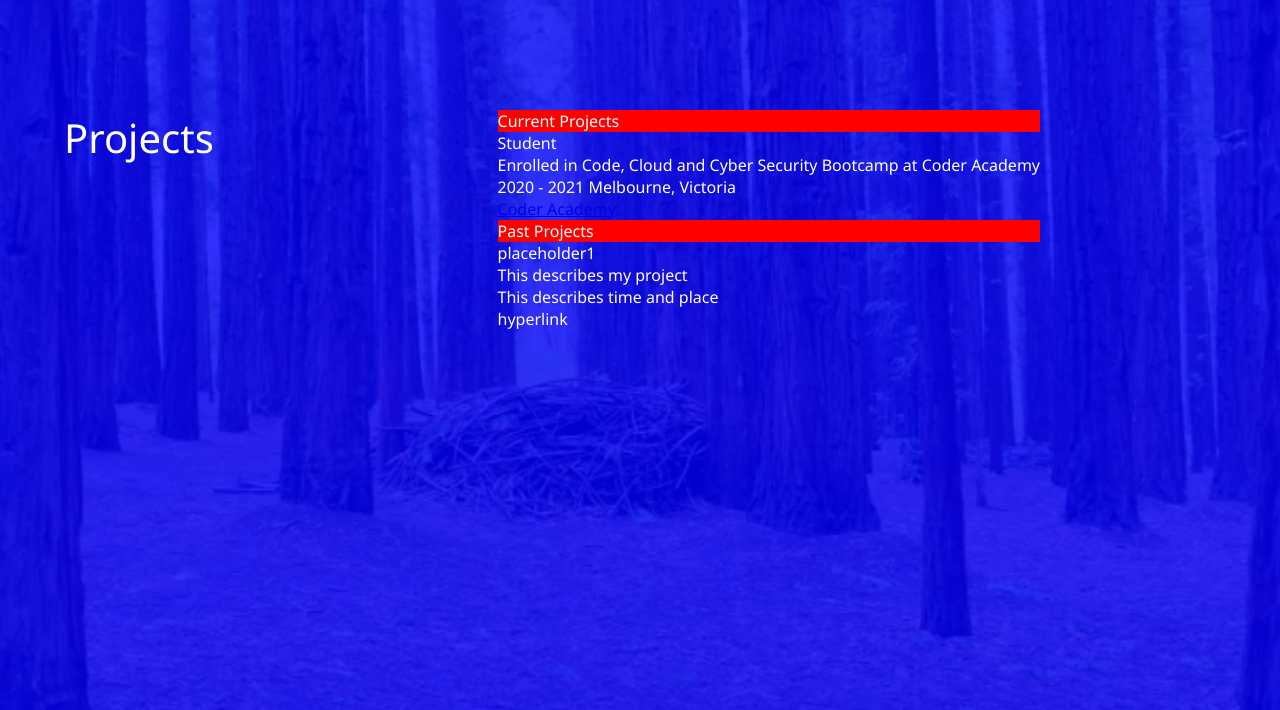
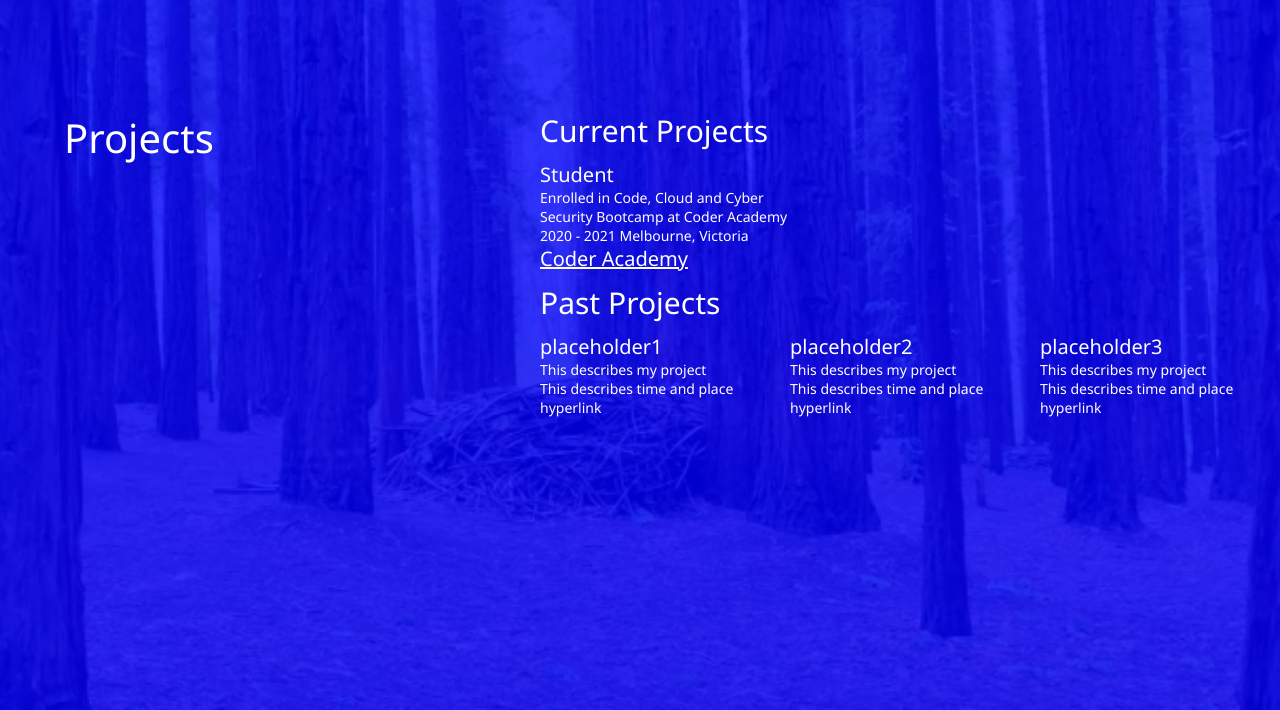
Before and after one commit to seanremenyi/Portfolio, a plain HTML site: page projects.html in a window 1280 px wide. Shown: the part 90-800 px from the top of the page. Drawn offline with Linux system fonts and the light colour scheme.

Commit message:
finished projects page

```diff
--- a/projects.html
+++ b/projects.html
@@ -30,17 +30,29 @@
             <div id="title">Projects</div>
             <div id="text">
                    <div class="subtitle one">Current Projects</div>
-                        <div id="one">Student
-                            <div id="description">Enrolled in Code, Cloud and Cyber Security Bootcamp at Coder Academy</div>
-                            <div id="details">2020 - 2021   Melbourne, Victoria</div>
+                        <div class="subtitle2 one">Student
+                            <div class="description">Enrolled in Code, Cloud and Cyber Security Bootcamp at Coder Academy</div>
+                            <div class="details">2020 - 2021   Melbourne, Victoria</div>
                             <a href="https://coderacademy.edu.au/coding-courses/cyber-security-course#:~:text=Overview,the%20world's%20fastest%20growing%20industries." target="_blank">Coder Academy</a>
                         </div>
                    <div class="subtitle two">Past Projects</div>
-                   <div id="two">placeholder1
-                         <div id="description">This describes my project</div>
-                         <div id="details two">This describes time and place</div>
-                         <div id="details twotwo">hyperlink</div>
+                   <div class="contain">
+                    <div class="subtitle2 two">placeholder1
+                         <div class="description">This describes my project</div>
+                         <div class="details two">This describes time and place</div>
+                         <div class="details twotwo">hyperlink</div>
                     </div>
+                    <div class="subtitle2 two">placeholder2
+                         <div class="description">This describes my project</div>
+                         <div class="details two">This describes time and place</div>
+                         <div class="details twotwo">hyperlink</div>
+                    </div>
+                    <div class="subtitle2 two">placeholder3
+                         <div class="description">This describes my project</div>
+                         <div class="details two">This describes time and place</div>
+                         <div class="details twotwo">hyperlink</div>
+                    </div>
+</div>
                     </div>
         </section>
     </body>
--- a/stylesprojects.css
+++ b/stylesprojects.css
@@ -64,9 +64,24 @@ body {
 #text{
     position:absolute;
     top:25%;
-    right: calc(50% - 400px);
+    left: calc(50% - 100px);
     font-size:16px;
 }
 .subtitle{
-    background-color: red;
+    font-size:30px;
+    padding-bottom: 10px;
 }
+.subtitle2{
+  font-size:20px;
+  width:250px;
+  padding-bottom: 10px;
+}
+.contain{
+  display:flex;
+}
+.subtitle2 a{
+  color: white;
+}
+.description, .details{
+  font-size:14px;
+}
```
